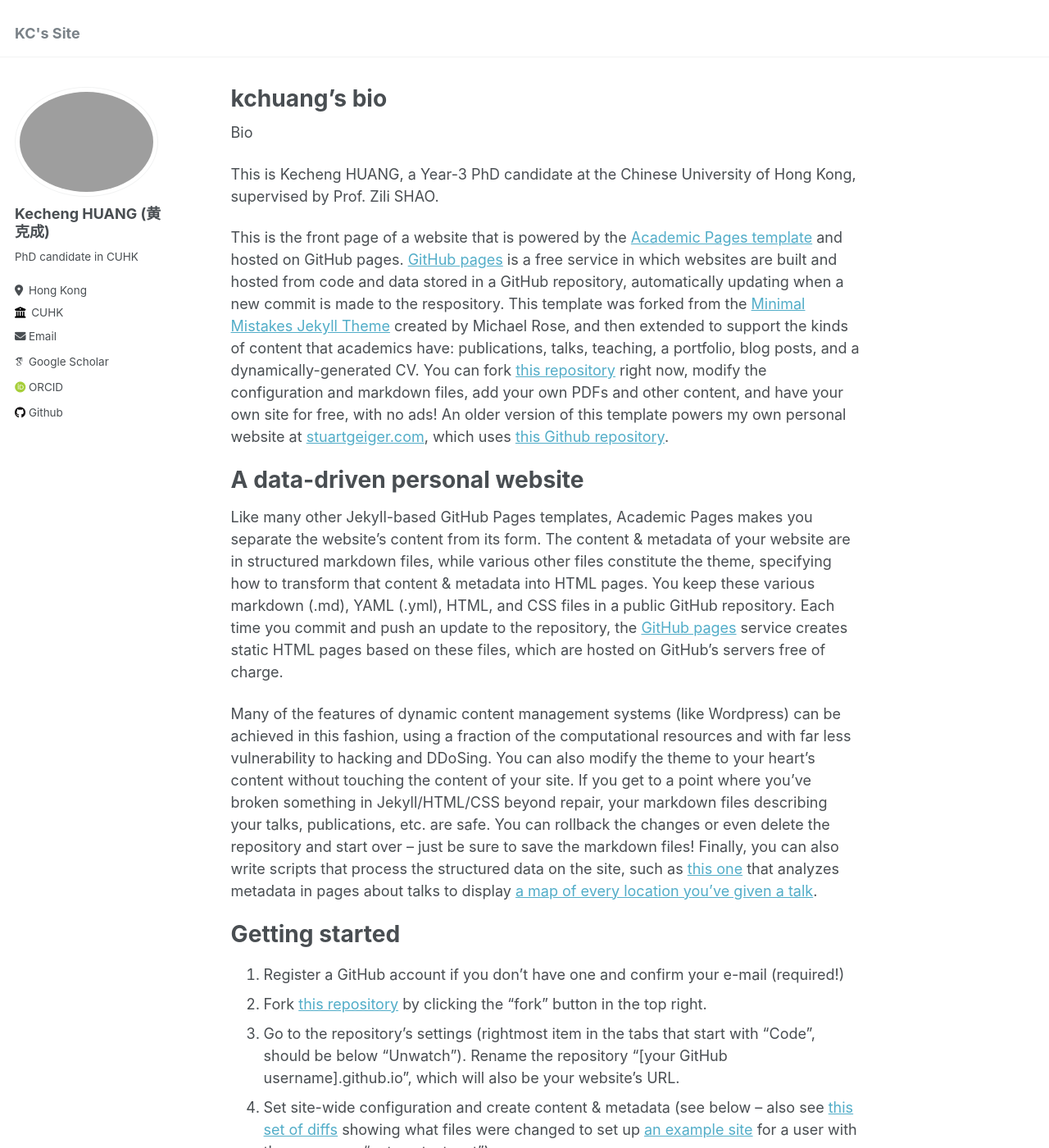
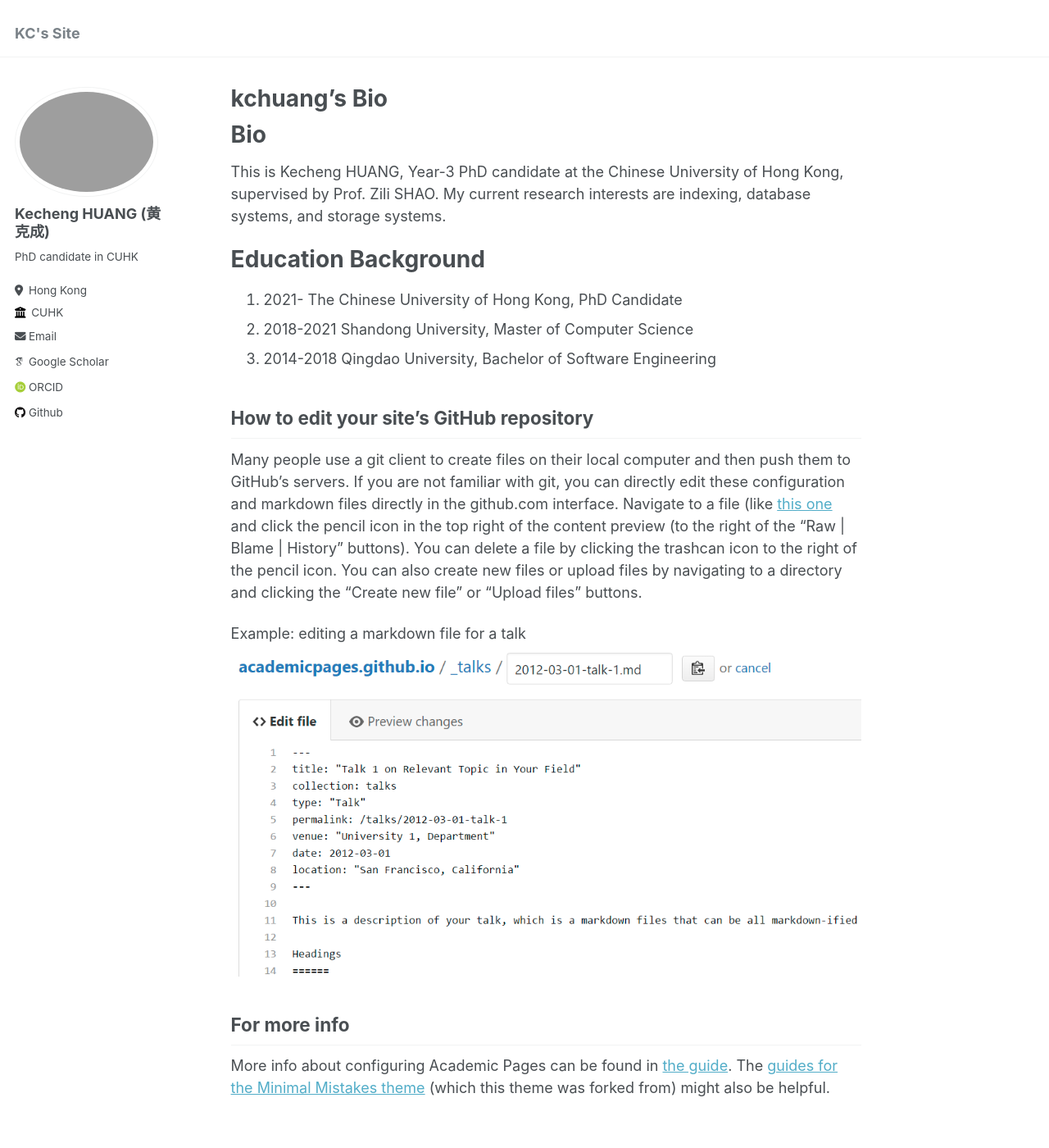
Before and after one commit to ericaloha/ericaloha.github.io, a Jekyll site: the page built from _pages/about.md, in a window 1280 px wide and 1400 px high. Shown: the whole window at 82% size. Built offline with Jekyll 4.4.1, drawn with Linux system fonts in a browser that asks for light colours; some web fonts are replaced; some of the changed text lies outside the part shown.

Commit message:
Update about.md

```diff
--- a/_pages/about.md
+++ b/_pages/about.md
@@ -1,45 +1,27 @@
 ---
 permalink: /
-title: "kchuang's bio"
+title: "kchuang's Bio"
 author_profile: true
 redirect_from:
   - /about/
   - /about.html
 ---
+
 Bio
+======
 
-This is Kecheng HUANG, a Year-3 PhD candidate at the Chinese University of Hong Kong, supervised by Prof. Zili SHAO.
+This is Kecheng HUANG, Year-3 PhD candidate at the Chinese University of Hong Kong, supervised by Prof. Zili SHAO.
+My current research interests are indexing, database systems, and storage systems.
+
+Education Background
+======
+1. 2021-  The Chinese University of Hong Kong, PhD Candidate
+2. 2018-2021  Shandong University, Master of Computer Science
+3. 2014-2018  Qingdao University, Bachelor of Software Engineering
 
 
-This is the front page of a website that is powered by the [Academic Pages template](https://github.com/academicpages/academicpages.github.io) and hosted on GitHub pages. [GitHub pages](https://pages.github.com) is a free service in which websites are built and hosted from code and data stored in a GitHub repository, automatically updating when a new commit is made to the respository. This template was forked from the [Minimal Mistakes Jekyll Theme](https://mmistakes.github.io/minimal-mistakes/) created by Michael Rose, and then extended to support the kinds of content that academics have: publications, talks, teaching, a portfolio, blog posts, and a dynamically-generated CV. You can fork [this repository](https://github.com/academicpages/academicpages.github.io) right now, modify the configuration and markdown files, add your own PDFs and other content, and have your own site for free, with no ads! An older version of this template powers my own personal website at [stuartgeiger.com](http://stuartgeiger.com), which uses [this Github repository](https://github.com/staeiou/staeiou.github.io).
 
-A data-driven personal website
-======
-Like many other Jekyll-based GitHub Pages templates, Academic Pages makes you separate the website's content from its form. The content & metadata of your website are in structured markdown files, while various other files constitute the theme, specifying how to transform that content & metadata into HTML pages. You keep these various markdown (.md), YAML (.yml), HTML, and CSS files in a public GitHub repository. Each time you commit and push an update to the repository, the [GitHub pages](https://pages.github.com/) service creates static HTML pages based on these files, which are hosted on GitHub's servers free of charge.
 
-Many of the features of dynamic content management systems (like Wordpress) can be achieved in this fashion, using a fraction of the computational resources and with far less vulnerability to hacking and DDoSing. You can also modify the theme to your heart's content without touching the content of your site. If you get to a point where you've broken something in Jekyll/HTML/CSS beyond repair, your markdown files describing your talks, publications, etc. are safe. You can rollback the changes or even delete the repository and start over -- just be sure to save the markdown files! Finally, you can also write scripts that process the structured data on the site, such as [this one](https://github.com/academicpages/academicpages.github.io/blob/master/talkmap.ipynb) that analyzes metadata in pages about talks to display [a map of every location you've given a talk](https://academicpages.github.io/talkmap.html).
-
-Getting started
-======
-1. Register a GitHub account if you don't have one and confirm your e-mail (required!)
-1. Fork [this repository](https://github.com/academicpages/academicpages.github.io) by clicking the "fork" button in the top right.
-1. Go to the repository's settings (rightmost item in the tabs that start with "Code", should be below "Unwatch"). Rename the repository "[your GitHub username].github.io", which will also be your website's URL.
-1. Set site-wide configuration and create content & metadata (see below -- also see [this set of diffs](http://archive.is/3TPas) showing what files were changed to set up [an example site](https://getorg-testacct.github.io) for a user with the username "getorg-testacct")
-1. Upload any files (like PDFs, .zip files, etc.) to the files/ directory. They will appear at https://[your GitHub username].github.io/files/example.pdf.
-1. Check status by going to the repository settings, in the "GitHub pages" section
-
-Site-wide configuration
-------
-The main configuration file for the site is in the base directory in [_config.yml](https://github.com/academicpages/academicpages.github.io/blob/master/_config.yml), which defines the content in the sidebars and other site-wide features. You will need to replace the default variables with ones about yourself and your site's github repository. The configuration file for the top menu is in [_data/navigation.yml](https://github.com/academicpages/academicpages.github.io/blob/master/_data/navigation.yml). For example, if you don't have a portfolio or blog posts, you can remove those items from that navigation.yml file to remove them from the header.
-
-Create content & metadata
-------
-For site content, there is one markdown file for each type of content, which are stored in directories like _publications, _talks, _posts, _teaching, or _pages. For example, each talk is a markdown file in the [_talks directory](https://github.com/academicpages/academicpages.github.io/tree/master/_talks). At the top of each markdown file is structured data in YAML about the talk, which the theme will parse to do lots of cool stuff. The same structured data about a talk is used to generate the list of talks on the [Talks page](https://academicpages.github.io/talks), each [individual page](https://academicpages.github.io/talks/2012-03-01-talk-1) for specific talks, the talks section for the [CV page](https://academicpages.github.io/cv), and the [map of places you've given a talk](https://academicpages.github.io/talkmap.html) (if you run this [python file](https://github.com/academicpages/academicpages.github.io/blob/master/talkmap.py) or [Jupyter notebook](https://github.com/academicpages/academicpages.github.io/blob/master/talkmap.ipynb), which creates the HTML for the map based on the contents of the _talks directory).
-
-**Markdown generator**
-
-I have also created [a set of Jupyter notebooks](https://github.com/academicpages/academicpages.github.io/tree/master/markdown_generator
-) that converts a CSV containing structured data about talks or presentations into individual markdown files that will be properly formatted for the Academic Pages template. The sample CSVs in that directory are the ones I used to create my own personal website at stuartgeiger.com. My usual workflow is that I keep a spreadsheet of my publications and talks, then run the code in these notebooks to generate the markdown files, then commit and push them to the GitHub repository.
 
 How to edit your site's GitHub repository
 ------
```
